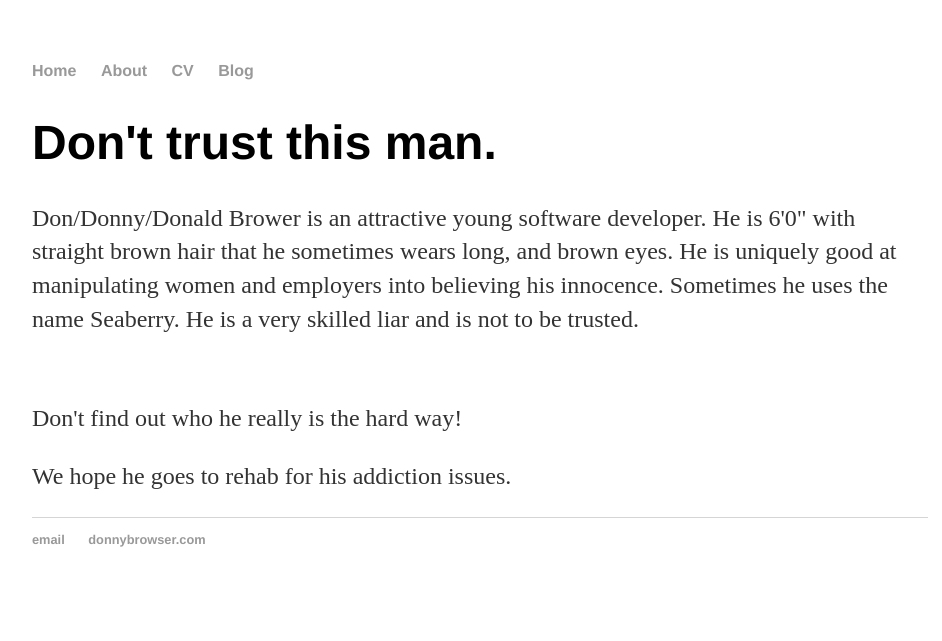
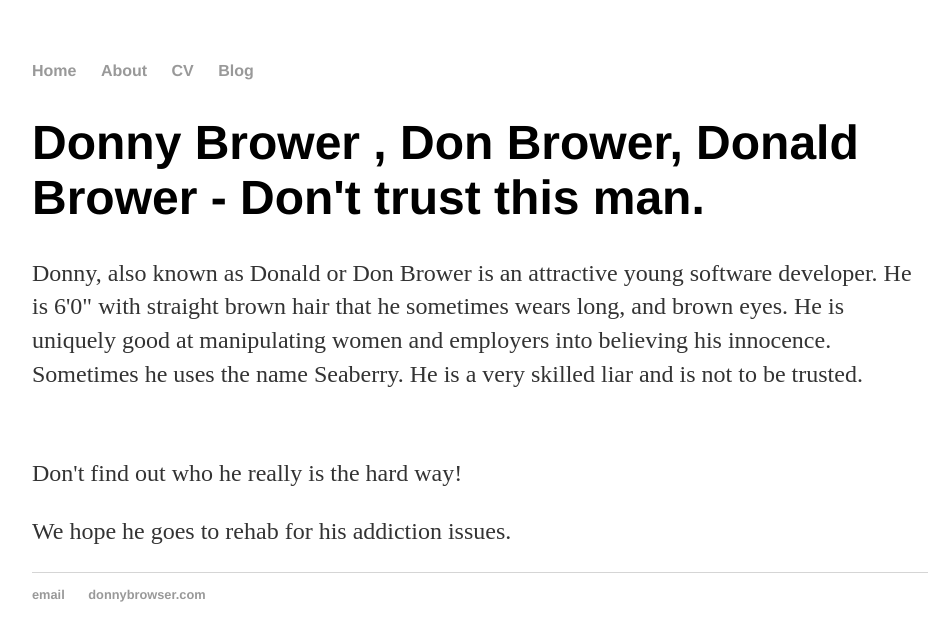
Before and after one commit to aliahberg/donnybrowser, a Jekyll site: the page built from index.html, in a window 1280 px wide. Shown: the top 641 px of the page, without its empty margins (160-1102 px from the left). Built offline with Jekyll 4.4.1, drawn with Linux system fonts in a browser that asks for light colours.

Commit message:
Update index.html

```diff
--- a/index.html
+++ b/index.html
@@ -3,8 +3,8 @@
 title: Donny Brower, Con Artist
 ---
 <div class="blurb">
-	<h1>Don't trust this man.</h1>
-	<p>Don/Donny/Donald Brower is an attractive young software developer. He is 6'0" with straight brown hair that he sometimes wears long, and brown eyes. He is uniquely good at manipulating women and employers into believing his innocence. Sometimes he uses the name Seaberry. He is a very skilled liar and is not to be trusted.</p>
+	<h1>Donny Brower , Don Brower, Donald Brower - Don't trust this man.</h1>
+	<p>Donny, also known as Donald or Don Brower is an attractive young software developer. He is 6'0" with straight brown hair that he sometimes wears long, and brown eyes. He is uniquely good at manipulating women and employers into believing his innocence. Sometimes he uses the name Seaberry. He is a very skilled liar and is not to be trusted.</p>
 	<br>
 	<p>Don't find out who he really is the hard way!</p>
 	<p>We hope he goes to rehab for his addiction issues.</p>
```
